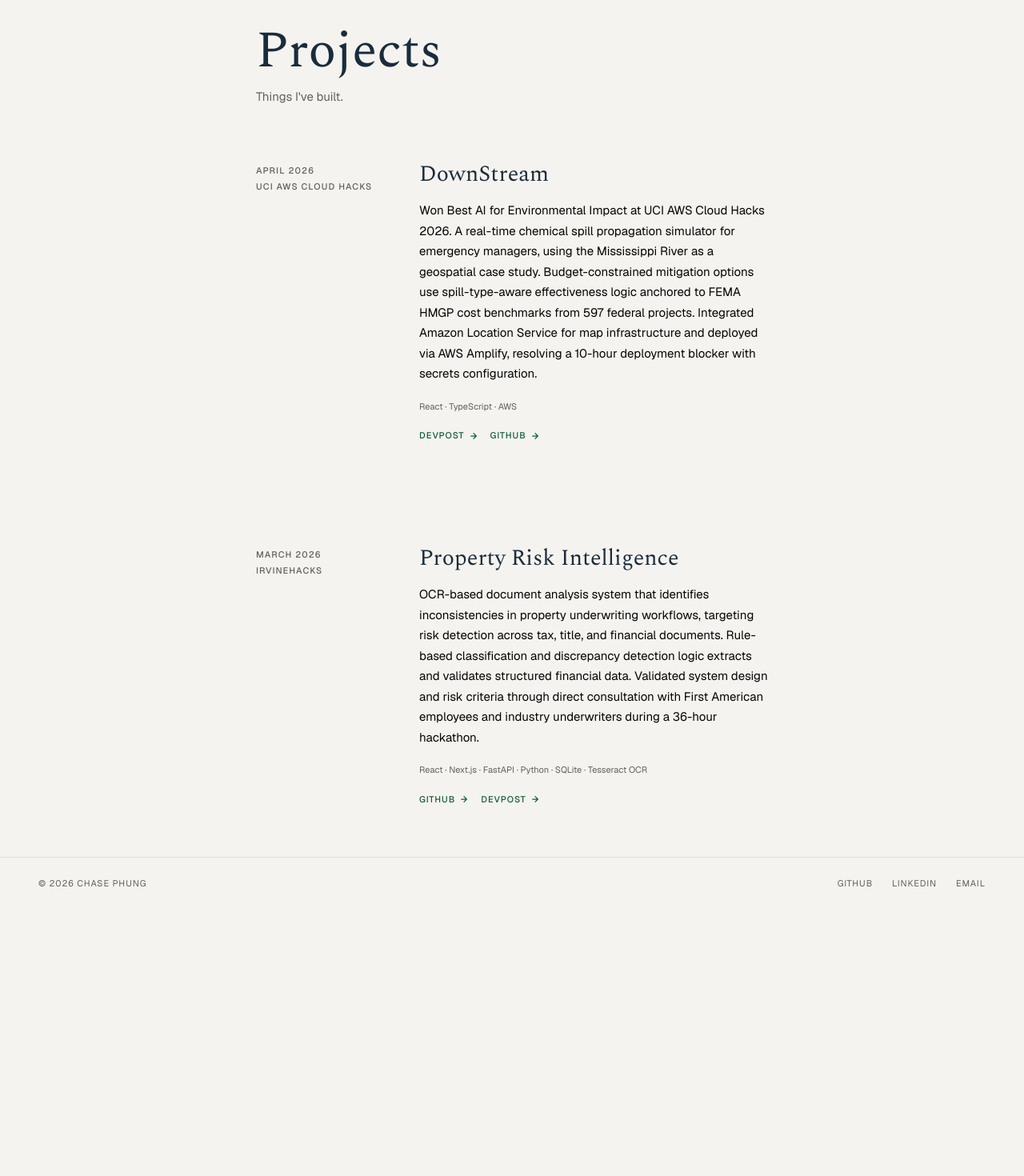
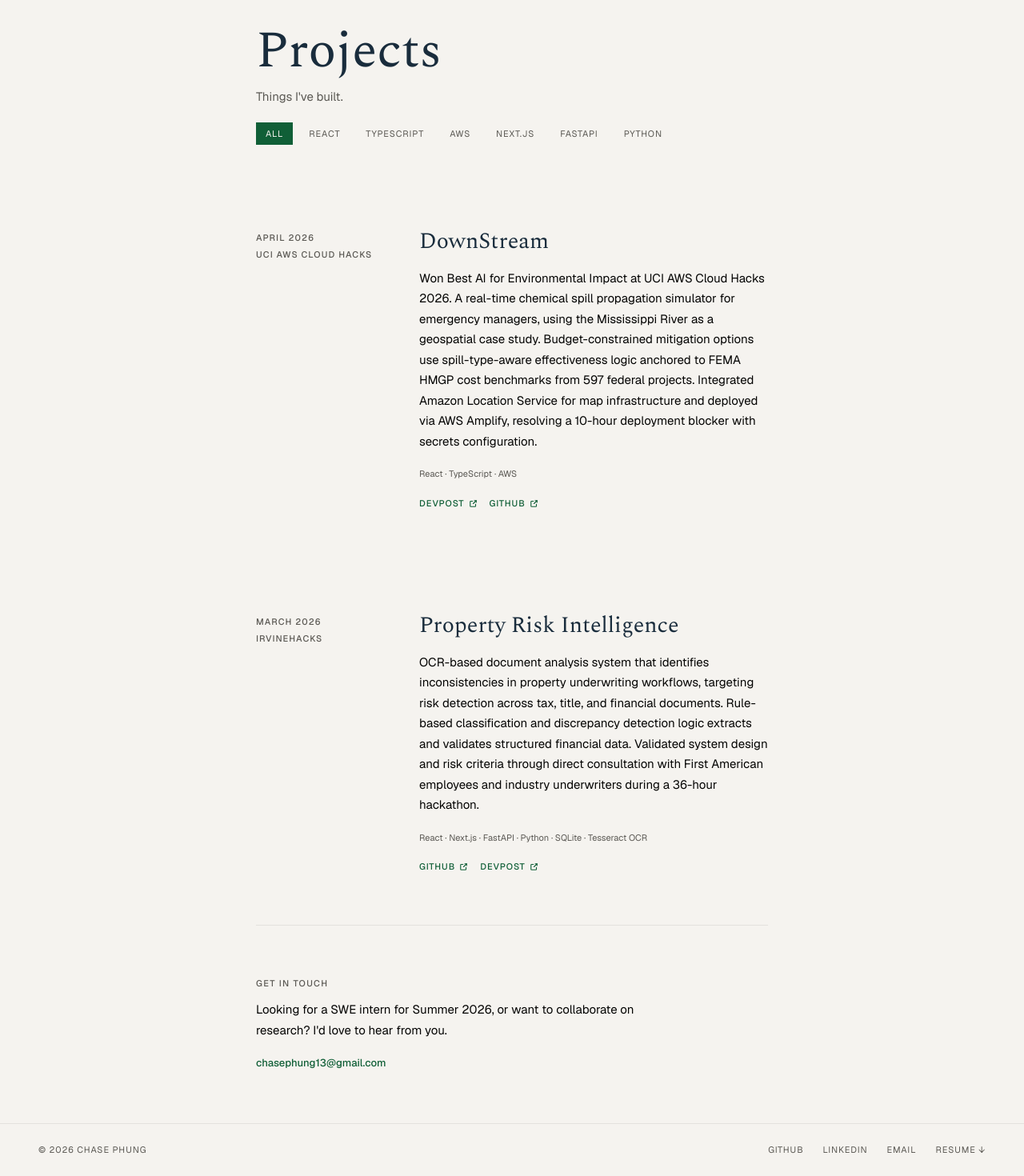
Before and after one commit to cphung913/personal-website, a Next.js app: page /projects in a window 1280 px wide. Shown: the part 85-1555 px from the top of the page at 80% size. Before the commit the page ends 1222 px from the top, so only its background shows below. Built offline with nearby package versions, Linux system fonts and the light colour scheme.

Commit message:
accessibility & design updates

```diff
--- a/app/about/page.tsx
+++ b/app/about/page.tsx
@@ -1,6 +1,7 @@
 "use client";
 
 import { useEffect, useRef } from "react";
+import Image from "next/image";
 
 const COURSEWORK = [
   "ICS 6B: Boolean Logic and Discrete Structures",
@@ -69,7 +70,7 @@ export default function AboutPage() {
               className="font-sans text-[15px] leading-relaxed text-ink space-y-4 max-w-[65ch]"
             >
               <p>
-                I&apos;m studying Computer Science at UC Irvine (GPA: 3.88), working as a Learning Assistant for ICS 6B and doing undergraduate ML research through UCI&apos;s UROP program. I&apos;m AWS Certified Cloud Practitioner.
+                I&apos;m studying Computer Science at UC Irvine (GPA: 3.88), working as a Learning Assistant for ICS 6B and pursuing undergraduate ML research through UCI&apos;s UROP research discovery program. I&apos;m AWS Certified Cloud Practitioner and a Hackathon winner.
               </p>
               <p>
                 In the short term I want to ship products that solve real problems and land a SWE internship. Long term I&apos;m heading toward a career in software engineering. Right now I&apos;m trying to learn fast and find people to grow with.
@@ -82,14 +83,14 @@ export default function AboutPage() {
             style={fadeStyle(240)}
             className="flex-shrink-0"
           >
-            <div className="h-40 w-32 overflow-hidden bg-[#ddd] md:h-56 md:w-44">
-              <img
+            <div className="relative h-40 w-32 overflow-hidden bg-fog md:h-56 md:w-44">
+              <Image
                 src="/chase.jpg"
                 alt="Chase Phung"
-                className="w-full h-full object-cover grayscale"
-                onError={(e) =>
-                  ((e.target as HTMLImageElement).style.display = "none")
-                }
+                fill
+                className="object-cover grayscale"
+                sizes="(min-width: 768px) 176px, 128px"
+                priority
               />
             </div>
             <div className="mt-4">
@@ -120,7 +121,14 @@ export default function AboutPage() {
             className="w-full"
             style={{ height: "680px" }}
             title="Chase Phung Resume"
-          />
+          >
+            <p className="p-6 font-sans text-sm text-ink">
+              Your browser does not support embedded PDFs.{" "}
+              <a href="/resume.pdf" download className="text-forest underline">
+                Download the resume instead.
+              </a>
+            </p>
+          </iframe>
         </div>
 
         <div className="mt-4 flex justify-end">
@@ -191,6 +199,26 @@ export default function AboutPage() {
           </p>
         </div>
       </section>
+
+      {/* Contact */}
+      <section
+        ref={(el) => addRef(el, 11)}
+        style={fadeStyle(0)}
+        className="py-12 sm:py-16 border-t border-[rgba(13,13,13,0.08)]"
+      >
+        <p className="mb-3 font-sans text-[11px] font-medium uppercase tracking-[0.12em] text-pencil">
+          Get In Touch
+        </p>
+        <p className="mb-4 font-sans text-[15px] leading-[1.7] text-ink max-w-[52ch]">
+          Looking for a SWE intern for Summer 2026, or want to collaborate on research? I&apos;d love to hear from you.
+        </p>
+        <a
+          href="mailto:chasephung13@gmail.com"
+          className="font-sans text-[13px] font-medium text-forest no-underline transition-colors duration-150 hover:underline"
+        >
+          chasephung13@gmail.com
+        </a>
+      </section>
     </>
   );
 }
--- a/app/globals.css
+++ b/app/globals.css
@@ -9,8 +9,10 @@
   --color-slate:       oklch(28.5% 0.038 243);
   --color-forest:      oklch(43% 0.099 155);
   --color-forest-deep: oklch(37% 0.090 155);
-  --color-pencil:      oklch(49% 0.008 89);
+  --color-pencil:      oklch(46% 0.008 89);
   --color-fog:         oklch(93.5% 0.010 150);
+  --color-forest-subtle: oklch(93.5% 0.018 155);
+  --color-border-subtle: oklch(88% 0.004 89);
 
   --font-sans:  var(--font-geist-sans);
   --font-serif: var(--font-spectral);
@@ -36,6 +38,11 @@ samp {
   font-family: var(--font-jetbrains-mono);
 }
 
+:focus-visible {
+  outline: 2px solid oklch(43% 0.099 155);
+  outline-offset: 2px;
+}
+
 @media (prefers-reduced-motion: reduce) {
   *,
   *::before,
--- a/app/layout.tsx
+++ b/app/layout.tsx
@@ -9,8 +9,7 @@ import Header from "../components/shell/header";
 const spectral = Spectral({
   variable: "--font-spectral",
   subsets: ["latin"],
-  weight: ["400", "600", "700", "800"],
-  style: ["normal", "italic"],
+  weight: ["400", "600", "700"],
   display: "swap",
 });
 
@@ -38,7 +37,7 @@ export default function RootLayout({
     >
       <body className="flex min-h-full flex-col bg-warm-ash font-sans text-ink">
         <Header />
-        <main className="mx-auto w-full max-w-180 flex-1 px-4 pt-10 sm:px-6 sm:pt-12 lg:px-10 lg:pt-16">
+        <main id="main-content" className="mx-auto w-full max-w-180 flex-1 px-4 pt-10 sm:px-6 sm:pt-12 lg:px-10 lg:pt-16">
           {children}
           <Analytics />
         </main>
--- a/app/not-found.tsx
+++ b/app/not-found.tsx
@@ -9,12 +9,20 @@ export default function NotFound() {
       <h1 className="mb-6 font-serif text-3xl text-slate sm:text-4xl">
         Looks like nothing is here.
       </h1>
-      <Link
-        href="/"
-        className="font-sans text-xs tracking-[0.15em] uppercase text-forest transition-colors duration-150 hover:underline"
-      >
-        Go home
-      </Link>
+      <p className="mb-5 font-sans text-xs tracking-[0.12em] text-pencil uppercase">
+        Here are some places to go:
+      </p>
+      <div className="flex gap-6">
+        <Link href="/" className="font-sans text-xs tracking-[0.15em] uppercase text-forest transition-colors duration-150 hover:underline">
+          Home
+        </Link>
+        <Link href="/projects" className="font-sans text-xs tracking-[0.15em] uppercase text-forest transition-colors duration-150 hover:underline">
+          Projects
+        </Link>
+        <Link href="/about" className="font-sans text-xs tracking-[0.15em] uppercase text-forest transition-colors duration-150 hover:underline">
+          About
+        </Link>
+      </div>
     </div>
   );
 }
--- a/app/projects/page.tsx
+++ b/app/projects/page.tsx
@@ -1,7 +1,6 @@
 "use client";
 
 import { useEffect, useState, type CSSProperties } from "react";
-import Link from "next/link";
 
 interface Project {
   date: string;
@@ -39,11 +38,16 @@ const PROJECTS: Project[] = [
   },
 ];
 
-function ArrowIcon() {
+const EXCLUDED_TAGS = new Set(["SQLite", "Tesseract OCR"]);
+const ALL_TAGS = Array.from(new Set(PROJECTS.flatMap((p) => p.stack))).filter(
+  (t) => !EXCLUDED_TAGS.has(t)
+);
+
+function ExternalLinkIcon() {
   return (
     <svg
-      width="10"
-      height="10"
+      width="9"
+      height="9"
       viewBox="0 0 12 12"
       fill="none"
       stroke="currentColor"
@@ -51,7 +55,9 @@ function ArrowIcon() {
       strokeLinecap="round"
       strokeLinejoin="round"
     >
-      <path d="M2 6h8M6 2l4 4-4 4" />
+      <path d="M5 2H2a1 1 0 0 0-1 1v7a1 1 0 0 0 1 1h7a1 1 0 0 0 1-1V7" />
+      <path d="M8 1h3v3" />
+      <path d="M11 1L6 6" />
     </svg>
   );
 }
@@ -94,13 +100,15 @@ function ProjectCard({
 
         <div className="flex gap-4">
           {project.links.map((link) => (
-            <Link
+            <a
               key={link.label}
               href={link.href}
+              target="_blank"
+              rel="noopener noreferrer"
               className="inline-flex items-center gap-1.5 font-sans text-[11px] font-medium tracking-[0.08em] uppercase text-forest no-underline transition-colors duration-150 hover:underline"
             >
-              {link.label} <ArrowIcon />
-            </Link>
+              {link.label} <ExternalLinkIcon />
+            </a>
           ))}
         </div>
       </div>
@@ -110,6 +118,7 @@ function ProjectCard({
 
 export default function ProjectsPage() {
   const [isVisible, setIsVisible] = useState(false);
+  const [activeTag, setActiveTag] = useState<string | null>(null);
 
   useEffect(() => {
     if (window.matchMedia("(prefers-reduced-motion: reduce)").matches) {
@@ -126,6 +135,10 @@ export default function ProjectsPage() {
     transition: `opacity 0.6s ease ${delay}ms, transform 0.6s ease ${delay}ms`,
   });
 
+  const visible = activeTag
+    ? PROJECTS.filter((p) => p.stack.includes(activeTag))
+    : PROJECTS;
+
   return (
     <>
       <div className="mb-1" style={fadeStyle(0)}>
@@ -137,16 +150,50 @@ export default function ProjectsPage() {
         </p>
       </div>
 
+      <div className="mt-5 mb-10 flex flex-wrap gap-2" style={fadeStyle(80)}>
+        {["All", ...ALL_TAGS].map((tag) => (
+          <button
+            key={tag}
+            onClick={() =>
+              setActiveTag(tag === "All" ? null : activeTag === tag ? null : tag)
+            }
+            aria-pressed={(tag === "All" && !activeTag) || activeTag === tag}
+            className={`font-sans text-[11px] tracking-[0.08em] uppercase px-3 py-1.5 transition-colors duration-150 ${
+              (tag === "All" && !activeTag) || activeTag === tag
+                ? "bg-forest text-warm-ash"
+                : "text-pencil hover:text-slate"
+            }`}
+          >
+            {tag}
+          </button>
+        ))}
+      </div>
+
       <div>
-        {PROJECTS.map((project, i) => (
+        {visible.map((project, i) => (
           <ProjectCard
             key={project.title}
             project={project}
             spacingTop={i > 0}
-            style={fadeStyle(120 + i * 80)}
+            style={fadeStyle(160 + i * 80)}
           />
         ))}
       </div>
+
+      <section className="py-12 sm:py-16 border-t border-[rgba(13,13,13,0.08)]" style={fadeStyle(320)}>
+        <p className="mb-3 font-sans text-[11px] font-medium uppercase tracking-[0.12em] text-pencil">
+          Get In Touch
+        </p>
+        <p className="mb-4 font-sans text-[15px] leading-[1.7] text-ink max-w-[52ch]">
+          Looking for a SWE intern for Summer 2026, or want to collaborate on research? I&apos;d love to hear from you.
+        </p>
+        <a
+          href="mailto:chasephung13@gmail.com"
+          className="font-sans text-[13px] font-medium text-forest no-underline transition-colors duration-150 hover:underline"
+        >
+          chasephung13@gmail.com
+        </a>
+      </section>
     </>
   );
 }
--- a/components/shell/footer.tsx
+++ b/components/shell/footer.tsx
@@ -15,11 +15,19 @@ export default function Footer() {
           <a
             key={l.label}
             href={l.href}
+            {...(l.href.startsWith("http") ? { target: "_blank", rel: "noopener noreferrer" } : {})}
             className="font-sans text-[11px] uppercase tracking-[0.08em] text-pencil no-underline transition-colors duration-150 hover:text-forest"
           >
             {l.label}
           </a>
         ))}
+        <a
+          href="/resume.pdf"
+          download
+          className="font-sans text-[11px] uppercase tracking-[0.08em] text-pencil no-underline transition-colors duration-150 hover:text-forest"
+        >
+          Resume ↓
+        </a>
       </div>
     </footer>
   );
--- a/components/shell/header.tsx
+++ b/components/shell/header.tsx
@@ -12,6 +12,13 @@ export default function Header() {
   ];
 
   return (
+    <>
+      <a
+        href="#main-content"
+        className="sr-only focus:not-sr-only focus:fixed focus:left-4 focus:top-4 focus:z-[100] focus:bg-forest focus:px-4 focus:py-2 focus:font-sans focus:text-sm focus:text-warm-ash focus:no-underline"
+      >
+        Skip to content
+      </a>
     <header className="sticky top-0 z-50 flex min-h-[52px] flex-col items-start justify-center gap-2 border-b border-[rgba(13,13,13,0.08)] bg-warm-ash px-4 py-3 sm:flex-row sm:items-center sm:justify-between sm:gap-0 sm:px-6 sm:py-0 lg:px-10">
       <Link
         href="/"
@@ -41,5 +48,6 @@ export default function Header() {
         })}
       </nav>
     </header>
+    </>
   );
 }
```
Also changed, not shown: app/page.tsx (+16 -22 lines).
